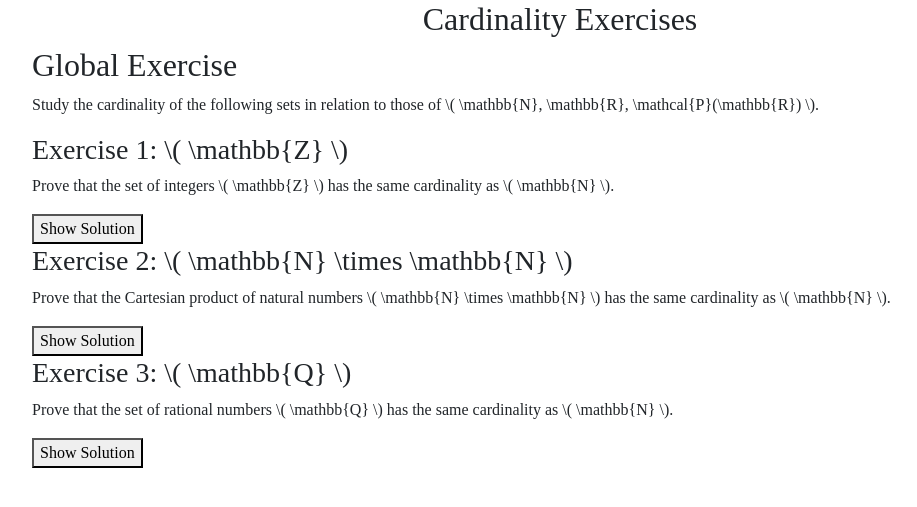
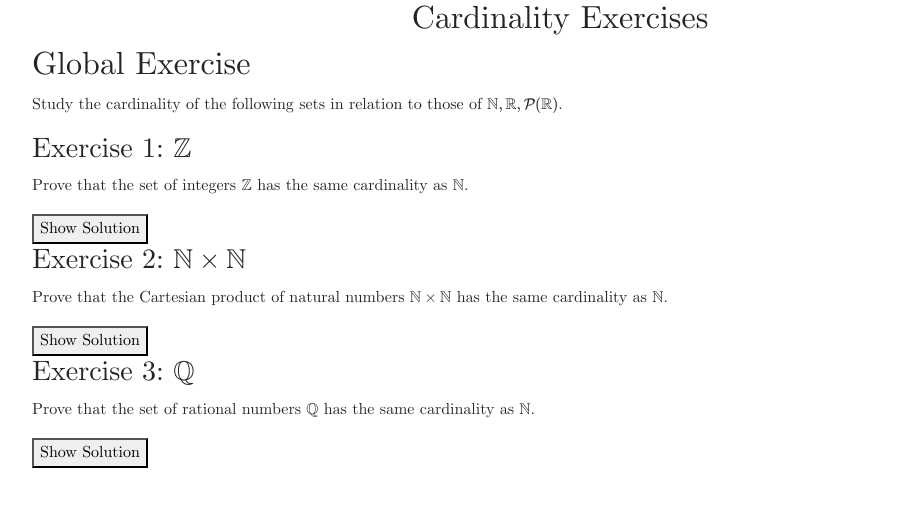
Before and after one commit to RoidaVinci/web, a Jekyll site: the page articles/cardinality.html, which Jekyll copies as it is, in a window 1280 px wide. Shown: the top 507 px of the page, without its empty margins (80-997 px from the left). Built offline with Jekyll 4.4.1, drawn with Linux system fonts in a browser that asks for light colours; some web fonts are replaced; some of the changed lines change nothing that is shown.

Commit message:
Update cardinality.html

```diff
--- a/articles/cardinality.html
+++ b/articles/cardinality.html
@@ -3,19 +3,32 @@
 <head>
   <meta charset="UTF-8">
   <meta name="viewport" content="width=device-width, initial-scale=1.0">
-  <title>Cardinality Exercises</title>
-  <script src="https://cdn.jsdelivr.net/gh/jquery/jquery@3.6.1/dist/jquery.slim.min.js"></script>
-  <link href="https://cdn.jsdelivr.net/npm/bootstrap@5.1.3/dist/css/bootstrap.min.css" rel="stylesheet">
+  <title>Cardinality of some sets</title>
+  <script src="https://cdn.jsdelivr.net/gh/jquery/jquery@3.6.1/dist/jquery.slim.min.js" integrity="sha256-w8CvhFs7iHNVUtnSP0YKEg00p9Ih13rlL9zGqvLdePA=" crossorigin="anonymous"></script>
+  <link href="https://cdn.jsdelivr.net/npm/bootstrap@5.1.3/dist/css/bootstrap.min.css" rel="stylesheet" integrity="sha384-1BmE4kWBq78iYhFldvKuhfTAU6auU8tT94WrHftjDbrCEXSU1oBoqyl2QvZ6jIW3" crossorigin="anonymous">
+  <link rel="stylesheet" href="https://cdnjs.cloudflare.com/ajax/libs/font-awesome/6.0.0-beta3/css/all.min.css">
+  <link rel="stylesheet" href="../assets/cmun-serif/cmun-serif.css">
   <link rel="stylesheet" href="../assets/article.css">
+  <link rel="icon" type="image/x-icon" href="../favicon.ico">
+  <link rel="shortcut icon" type="image/png" href="../favicon.png">
+  <script type="text/x-mathjax-config">
+    MathJax.Hub.Config({
+      TeX: {
+        extensions: ["AMSmath.js", "AMSsymbols.js", "AMScd.js"],
+        equationNumbers: { autoNumber: "AMS" },
+        Macros: {
+          RR: "{\\mathbb{R}}",
+          bold: ["{\\bf #1}", 1]
+        }
+      },
+      "HTML-CSS": { availableFonts: ["TeX"] }
+    });
+  </script>
+  <script src="https://cdn.jsdelivr.net/npm/mathjax@3/es5/tex-mml-chtml.js"></script>
   <script>
-    function toggleSolution(solutionId) {
-      var solutionDiv = document.getElementById(solutionId);
-      if (solutionDiv.style.display === "none" || solutionDiv.style.display === "") {
-        solutionDiv.style.display = "block";
-      } else {
-        solutionDiv.style.display = "none";
-      }
-    }
+    document.addEventListener("DOMContentLoaded", function() {
+      MathJax.typesetPromise();
+    });
   </script>
 </head>
 <body>
```
